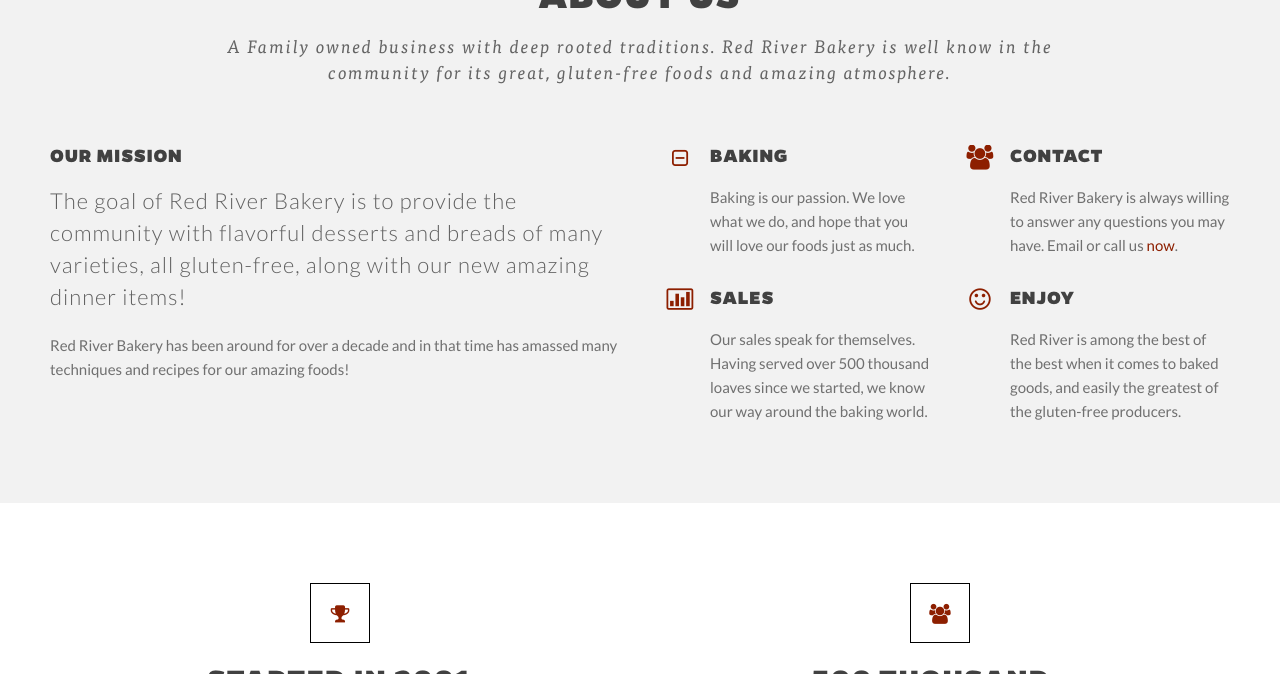
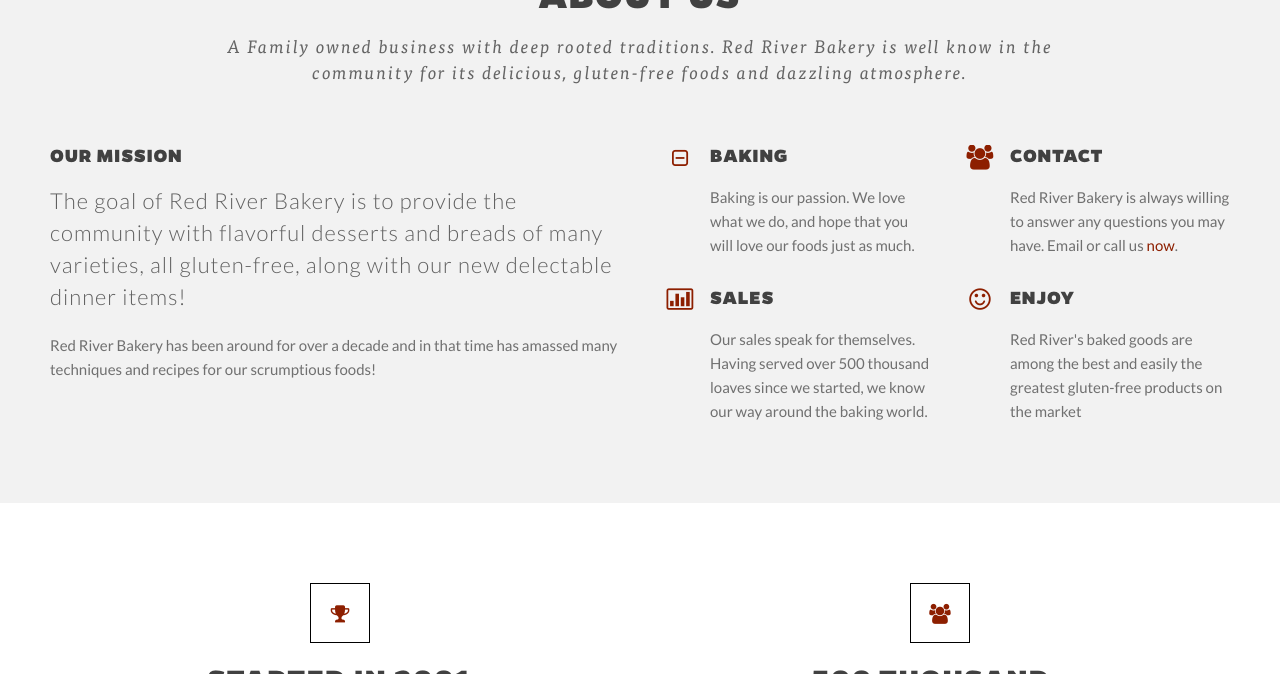
Before and after one commit to fblabake/fblabake.github.io, a Jekyll site: the page built from index.html, in a window 1280 px wide and 900 px high, scrolled down 809 px, cut to the strip 226-900 px from the top of the window. Built offline with Jekyll 4.4.1, drawn with Linux system fonts in a browser that asks for light colours; some of the changed text lies outside the part shown.

Commit message:
Update index.html

```diff
--- a/index.html
+++ b/index.html
@@ -92,7 +92,7 @@
           </div>
 
           <div class="sixteen columns" data-scroll-reveal="enter bottom move 100px over 0.5s after 0.1s">
-               <div class="sub-text">A Family owned business with deep rooted traditions. Red River Bakery is well know in the community for its great, gluten-free foods and amazing atmosphere.</div>
+               <div class="sub-text">A Family owned business with deep rooted traditions. Red River Bakery is well know in the community for its delicious, gluten-free foods and dazzling atmosphere.</div>
           </div>
      </div>
 
@@ -100,8 +100,8 @@
           <div class="container">
                <div class="eight columns" data-scroll-reveal="enter bottom move 100px over 0.5s after 0.1s">
                     <h5>Our Mission</h5>
-                    <div class="biger-text-top">The goal of Red River Bakery is to provide the community with flavorful desserts and breads of many varieties, all gluten-free, along with our new amazing dinner items!</div>
-                    <p>Red River Bakery has been around for over a decade and in that time has amassed many techniques and recipes for our amazing foods!</p>
+                    <div class="biger-text-top">The goal of Red River Bakery is to provide the community with flavorful desserts and breads of many varieties, all gluten-free, along with our new delectable dinner items!</div>
+                    <p>Red River Bakery has been around for over a decade and in that time has amassed many techniques and recipes for our scrumptious foods!</p>
                </div>
 
                <div class="four columns" data-scroll-reveal="enter bottom move 100px over 0.5s after 0.1s">
@@ -128,7 +128,7 @@
                     <div class="about-box">
                          <div class="about-box-icon"></div>
                          <h5>ENJOY</h5>
-                         <p>Red River is among the best of the best when it comes to baked goods, and easily the greatest of the gluten-free producers.</p>
+                         <p>Red River's baked goods are among the best and easily the greatest gluten-free products on the market</p>
                     </div>
                </div>
           </div>
@@ -162,7 +162,7 @@
                </div>
 
                <div class="sixteen columns" data-scroll-reveal="enter bottom move 100px over 0.5s after 0.1s">
-                    <div class="sub-text" style="color: #bdbdbd">The core of our team is a group of three individuals that are in love with baking and well versed in both gluten-free cooking and baking. We are here to help make your eating experience the greatest it can possibly be!</div>
+                    <div class="sub-text" style="color: #bdbdbd">At the heart of our company are three individuals that are in love with baking, and well versed in gluten-free cooking. They are here to help make your eating experience the greatest it can possibly be!</div>
                </div>
           </div>
 
@@ -171,7 +171,7 @@
                     <div class="team-box">
                          <a class="img-overlay">
                          	<img alt="" src="img/team/owner.jpg" />
-                         	<span class="text-content"><span>James is a Nebraska born entrepreneur with a passion for food. He has a gluten intolerance, and through his experience, he has learned to perfect the gluten-free culinary arts. He has been working in the baking industry for 23 years, and has been the owner of Red River Bakery since its inception. He lives in Omaha with his wife and two daughters.</span></span>
+                         	<span class="text-content"><span>James is a Nebraska born entrepreneur with a passion for food. He has a gluten intolerance, and through his experience, he has learned to perfect the gluten-free culinary arts as well as the art of restaurant ownership. He has been working on the business side of the baking world for 23 years, and has been the owner of Red River Bakery since the very beginning. He lives in Omaha with his wife and two daughters.</span></span>
                          </a>
                     </div>
 
@@ -238,7 +238,7 @@
 
                          <div class="item">
                               <div class="owl-bg-div">
-                                   <p>&quot;I'm in awe of how good the products at Red River Bakery are!    Everything was extraordinary!  What a great experience! ★★★★★&quot;</p>
+                                   <p>&quot;I'm in awe of how good the products at Red River Bakery are!    Everything was extraordinary!  What a fantastic experience! ★★★★★&quot;</p>
                               </div>
                          </div>
                     </div>
@@ -277,7 +277,7 @@
           </div>
 
           <div class="sixteen columns" data-scroll-reveal="enter bottom move 100px over 0.5s after 0.1s">
-               <div class="sub-text"><a data-gal="m_PageScroll2id" data-ps2id-offset="65" href="/#team">We</a> at Red River Bakery believe in providing customers with baked goods of the highest caliber at great prices.</div>
+               <div class="sub-text">Established Business with Great Tradition<br><a data-gal="m_PageScroll2id" data-ps2id-offset="65" href="/#team">We</a> at Red River Bakery believe in providing customers with baked goods of the highest caliber at great prices.</div>
                &nbsp;
 
                <p>Our bakery is committed to its customers, making your enjoyment of our food our top priority. No matter what your tastes are, you&#39;ll find this bakery to be the best!</p><br>
```
